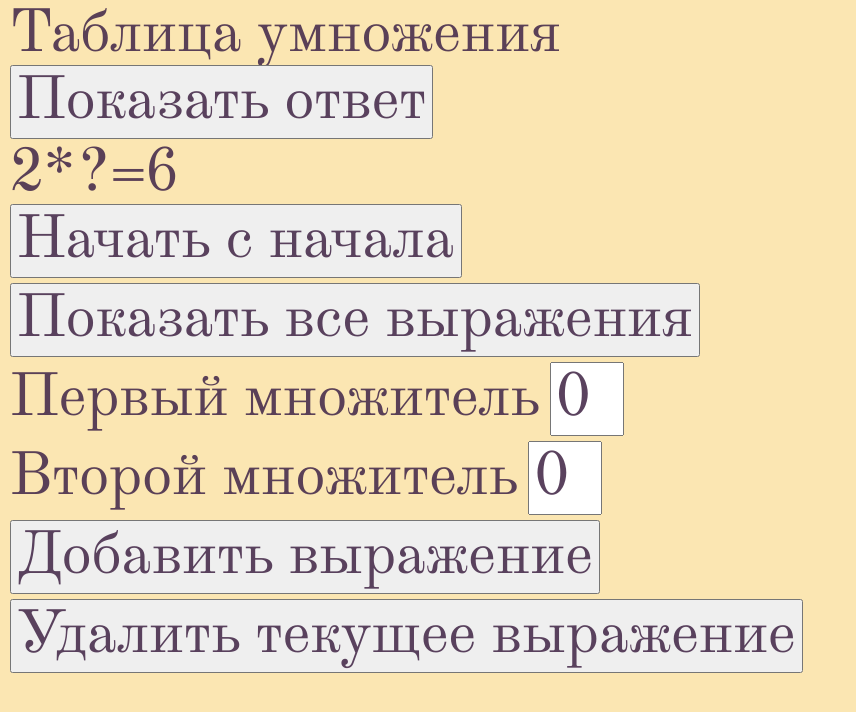
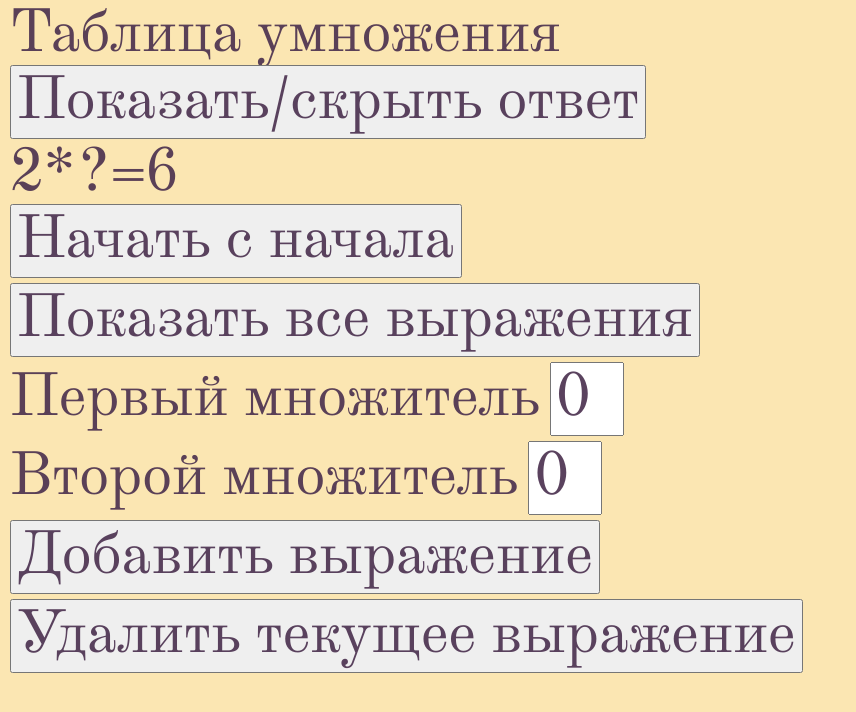
Before and after one commit to Ormadont/mt3, a React (Create React App) app: page / in a window 1280 px wide. Shown: the top 712 px of the page, without its empty margins (0-856 px from the left). Built offline with nearby package versions, Linux system fonts and the light colour scheme.

Commit message:
Доработана функция показать ответ

```diff
--- a/src/App.js
+++ b/src/App.js
@@ -61,7 +61,7 @@ class App extends Component {
     return (
       <div className = {styles.app}>
         <h1>Таблица умножения</h1>
-        <button onClick={this.showAnswer_handleClick} >Показать ответ</button>
+        <button onClick={this.showHideAnswer_handleClick} >Показать/скрыть ответ</button>
         <PointedExpression
           expressions={this.state.expressions}
           i={this.state.expCurNum}/>
@@ -98,14 +98,17 @@ class App extends Component {
 
   // измениние состояния - в текущем выражении убрать скрытый элемент,
   // сохранив информацию о нём
-  showAnswer_handleClick = () => {
-    const expNum = this.state.expCurNum;
+  showHideAnswer_handleClick = () => {
+    const index = this.state.expCurNum;
     const expressions = [...this.state.expressions];
-    if (expressions[expNum].hidedPart !== 'nothing') {
-      expressions[expNum].showedPart = expressions[expNum].hidedPart;
-      expressions[expNum].hidedPart = 'nothing';
-      this.setState({expressions: expressions});
+    if (expressions[index].hidedPart !== 'nothing') {
+      expressions[index].showedPart = expressions[index].hidedPart;
+      expressions[index].hidedPart = 'nothing';
+    } else  {
+      expressions[index].hidedPart = expressions[index].showedPart;
+      expressions[index].showedPart = "";
     }
+    this.setState({expressions: expressions});
   }
 
   startAgain_handleClick = () => {
```
